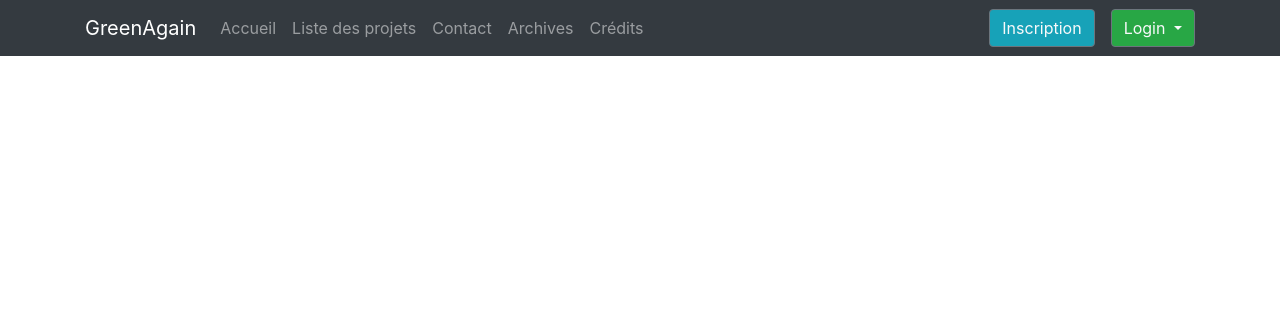
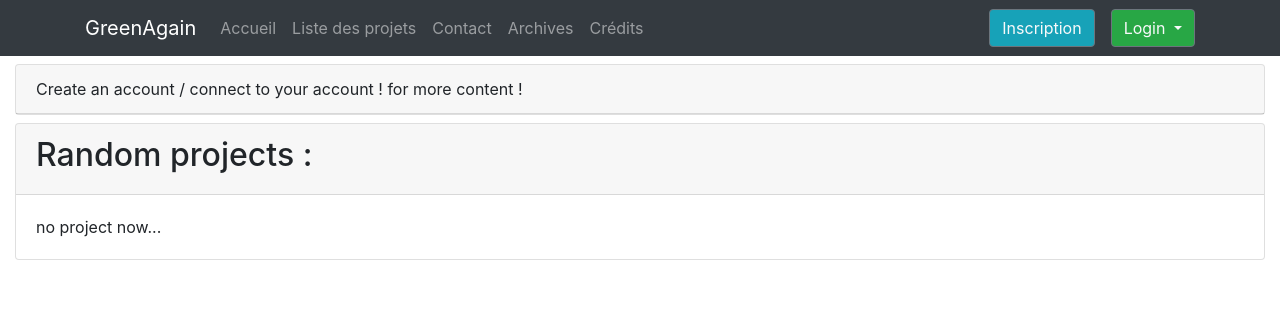
Before and after one commit to Lusgem/MakeOurPlanetGreenAgain, a Django app: page / in a window 1280 px wide. Shown: the top 316 px of the page. Run offline with Django 3.2, Linux system fonts and the light colour scheme; data that the repository does not hold is empty; some libraries are stand-ins or nearby versions.

Commit message:
page accueil avec derniers projets finances

```diff
--- a/makeOurPlanetGreenAgain/plateforme/templates/plateforme/index.html
+++ b/makeOurPlanetGreenAgain/plateforme/templates/plateforme/index.html
@@ -2,6 +2,49 @@
 
 {% block content %}
 
+                {% if user.is_authenticated %}
+                    <div class="text-center mt-2 lead">
+                        <p class=""> Hello <strong>{{ user.username }}</strong> you have contributed to <strong>{{num_project}}</strong> project</p>
+
+                    </div>
+
+
+                     <div class="card mt-2">
+                        <div class="card-header"> <h2> Last projects funded : </h2></div>
+                        <div class="card-body">
+
+                            {% if user_last_project %}
+                                  <div class="card border-info mt-2 ml-2 mr-2 mb-1">
+                                        <div class="card-header"> <h2>{{ user_last_project.nom }} : </h2></div>
+                                        <div class="card-body">{{ user_last_project.description }} </div>
+                                        </div>
+                                {% else %}
+                                    No project funded.
+                                {% endif %}
+                        </div>
+                    </div>
+                {% else %}
+                    <div class="card mt-2">
+                        <div class="card-header">Create an account / connect to your account ! for more content !</div>
+                    </div>
+                {% endif %}
+
+
+                     <div class="card mt-2">
+                        <div class="card-header"> <h2> Random projects : </h2></div>
+                         {% if random_project_list %}
+                             {% for random_project in random_project_list %}
+                                      <div class="card border-dark mt-4 ml-4 mr-4 mb-1">
+                                        <div class="card-header"> <h2>{{ random_project.nom }} : </h2></div>
+                                        <div class="card-body">{{ random_project.description }} </div>
+                                        </div>
+                             {% endfor %}
+
+                         {% else %}
+                            <div class="card-body">no project now...</div>
+                         {% endif %}
+                    </div>
+
 
 
 {% endblock %}
--- a/makeOurPlanetGreenAgain/plateforme/views.py
+++ b/makeOurPlanetGreenAgain/plateforme/views.py
@@ -1,3 +1,4 @@
+from django.http import HttpResponse
 from django.shortcuts import render
 from django.shortcuts import redirect
 from django.contrib.auth import authenticate, login, logout
@@ -5,11 +6,18 @@ from . import forms as f
 import logging
 from django.core.mail import send_mail, BadHeaderError
 from .forms import ContactForm
+from projet.models import Projet
+from financeurs.models import financeur
 
 log = logging.getLogger(__name__)
 
 def index(request):
-    return render(request, "plateforme/index.html")
+    random_project_list = Projet.objects.order_by('?')[:5]
+    context={'random_project_list': random_project_list}
+    if(request.user.is_authenticated):
+        last_projects=financeur.objects.filter(utilisateur=request.user)
+        context = {'random_project_list': random_project_list, "user_last_project" : last_projects[0].projetsfinances.all().last(), "num_project" : last_projects[0].projetsfinances.all().count()}
+    return render(request, "plateforme/index.html", context)
 
 def contact(request):
     if request.method == 'GET':
@@ -35,7 +43,6 @@ def contact(request):
             return redirect('/contact/')
 
     return render(request, "plateforme/contact.html", {'form': form})
-
 
 def credits(request):
     return render(request, "plateforme/credits.html")
```
